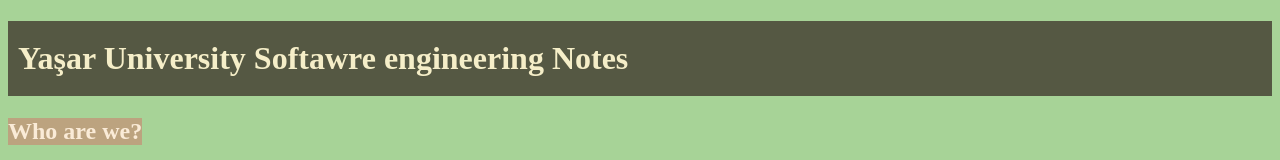
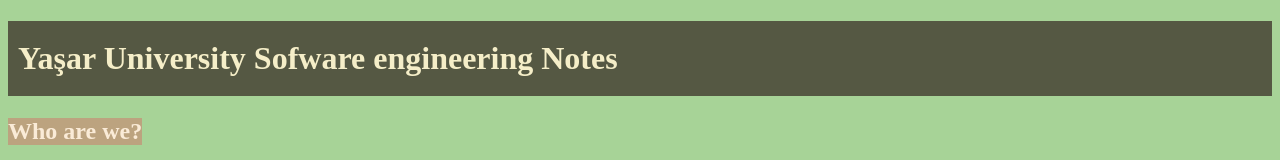
Before and after one commit to asdiar34/Mysite, a plain HTML site: page index.html in a window 1280 px wide. Shown: the top 160 px of the page. Drawn offline with Linux system fonts and the light colour scheme.

Commit message:
Update index.html

```diff
--- a/index.html
+++ b/index.html
@@ -7,7 +7,7 @@
     <link rel="stylesheet" href="./styles/sytle.css">
 </head>
 <body>
-    <h1>Yaşar University Softawre engineering Notes</h1>
+    <h1>Yaşar University Sofware engineering Notes</h1>
 
     <h2>Who are we?</h2>
 
```
